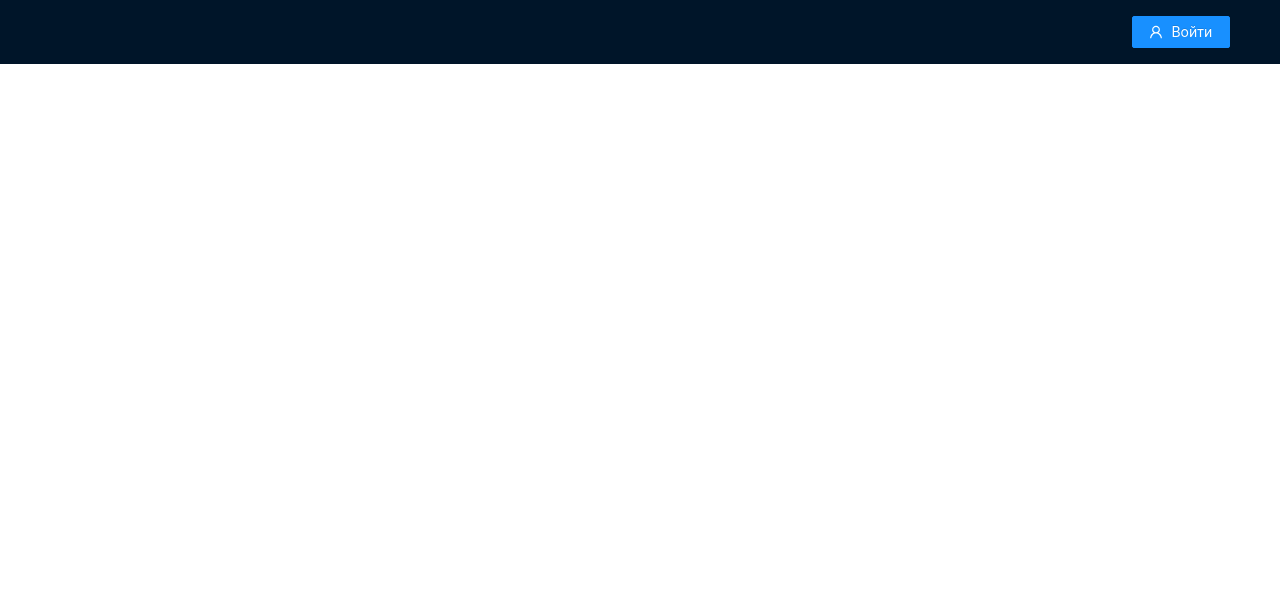
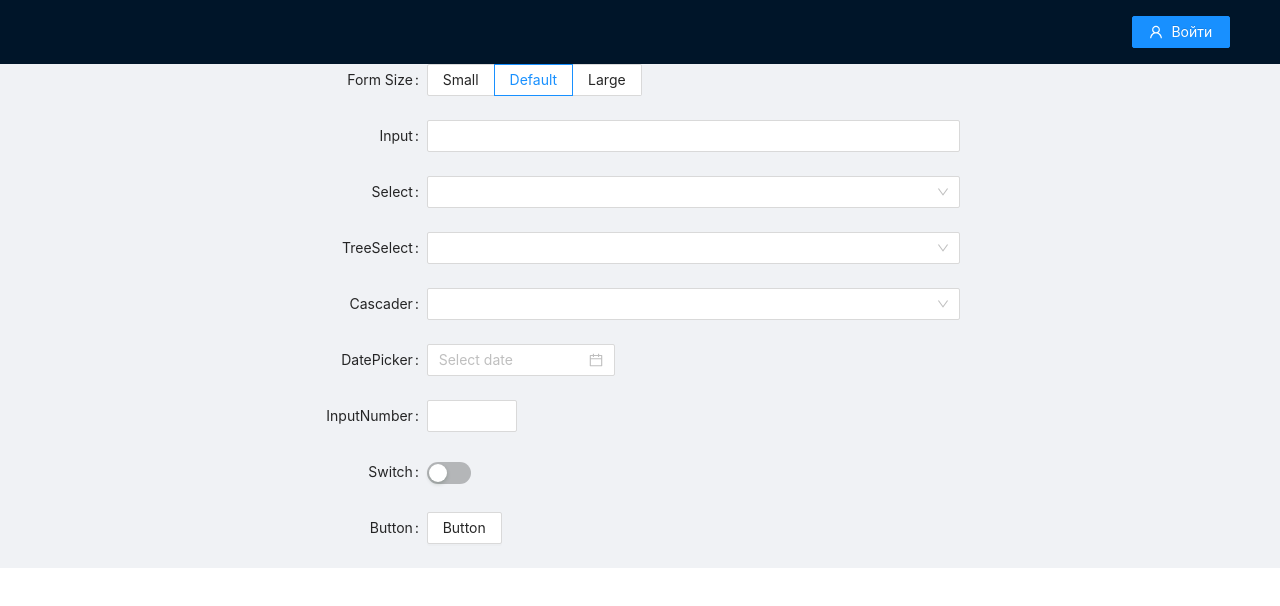
Before and after one commit to kp-app/kp-app-frontend, a React (Vite) app in the folder frontend/: page /admin in a window 1280 px wide. Shown: the top 606 px of the page. Built offline with nearby package versions, Linux system fonts and the light colour scheme.

Commit message:
create form that prints out values on submit (onFinish in antd's terms)

```diff
--- a/frontend/src/antd/AdminApp.jsx
+++ b/frontend/src/antd/AdminApp.jsx
@@ -1,9 +1,111 @@
 import {AuthedHeader} from "./AuthedLayout";
+import {
+    Col, Form, Row, Radio,
+    Select,
+    Cascader,
+    DatePicker,
+    InputNumber,
+    TreeSelect,
+    Switch,
+    Input,
+    Button
+} from "antd";
+import {useState} from "react";
 
 const AdminApp = () => {
+    const [componentSize, setComponentSize] = useState('default');
+
+    const onFormLayoutChange = ({size}) => {
+        setComponentSize(size);
+    }
+
+    const onSubmit = (values) => {
+        console.log(values)
+    }
+
     return (
         <AuthedHeader>
-
+            <Row>
+                <Col span={6}></Col>
+                <Col span={12}>
+                    <Form
+                        labelCol={{
+                            span: 4,
+                        }}
+                        wrapperCol={{
+                            span: 24,
+                        }}
+                        layout="horizontal"
+                        initialValues={{
+                            size: componentSize,
+                        }}
+                        onValuesChange={onFormLayoutChange}
+                        size={componentSize}
+                        onFinish={onSubmit}
+                    >
+                        <Form.Item label="Form Size" name="size">
+                            <Radio.Group>
+                                <Radio.Button value="small">Small</Radio.Button>
+                                <Radio.Button value="default">Default</Radio.Button>
+                                <Radio.Button value="large">Large</Radio.Button>
+                            </Radio.Group>
+                        </Form.Item>
+                        <Form.Item label="Input" name="input">
+                            <Input/>
+                        </Form.Item>
+                        <Form.Item label="Select" name="select">
+                            <Select>
+                                <Select.Option value="demo">Demo</Select.Option>
+                            </Select>
+                        </Form.Item>
+                        <Form.Item label="TreeSelect">
+                            <TreeSelect
+                                treeData={[
+                                    {
+                                        title: 'Light',
+                                        value: 'light',
+                                        children: [
+                                            {
+                                                title: 'Bamboo',
+                                                value: 'bamboo',
+                                            },
+                                        ],
+                                    },
+                                ]}
+                            />
+                        </Form.Item>
+                        <Form.Item label="Cascader">
+                            <Cascader
+                                options={[
+                                    {
+                                        value: 'zhejiang',
+                                        label: 'Zhejiang',
+                                        children: [
+                                            {
+                                                value: 'hangzhou',
+                                                label: 'Hangzhou',
+                                            },
+                                        ],
+                                    },
+                                ]}
+                            />
+                        </Form.Item>
+                        <Form.Item label="DatePicker">
+                            <DatePicker/>
+                        </Form.Item>
+                        <Form.Item label="InputNumber">
+                            <InputNumber/>
+                        </Form.Item>
+                        <Form.Item label="Switch" valuePropName="checked">
+                            <Switch/>
+                        </Form.Item>
+                        <Form.Item label="Button">
+                            <Button htmlType="submit">Button</Button>
+                        </Form.Item>
+                    </Form>
+                </Col>
+                <Col span={6}></Col>
+            </Row>
         </AuthedHeader>
     )
 }
```
